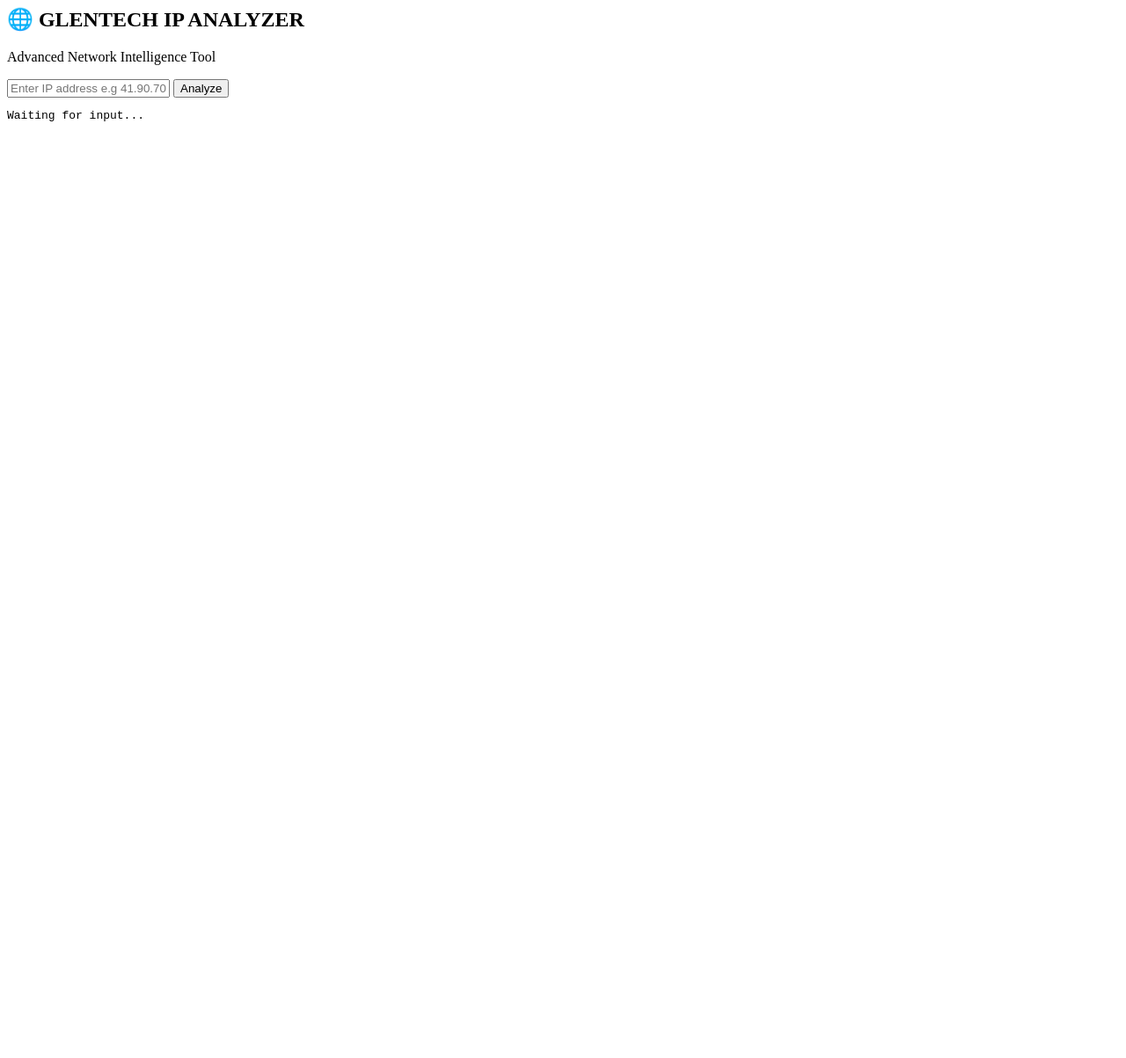
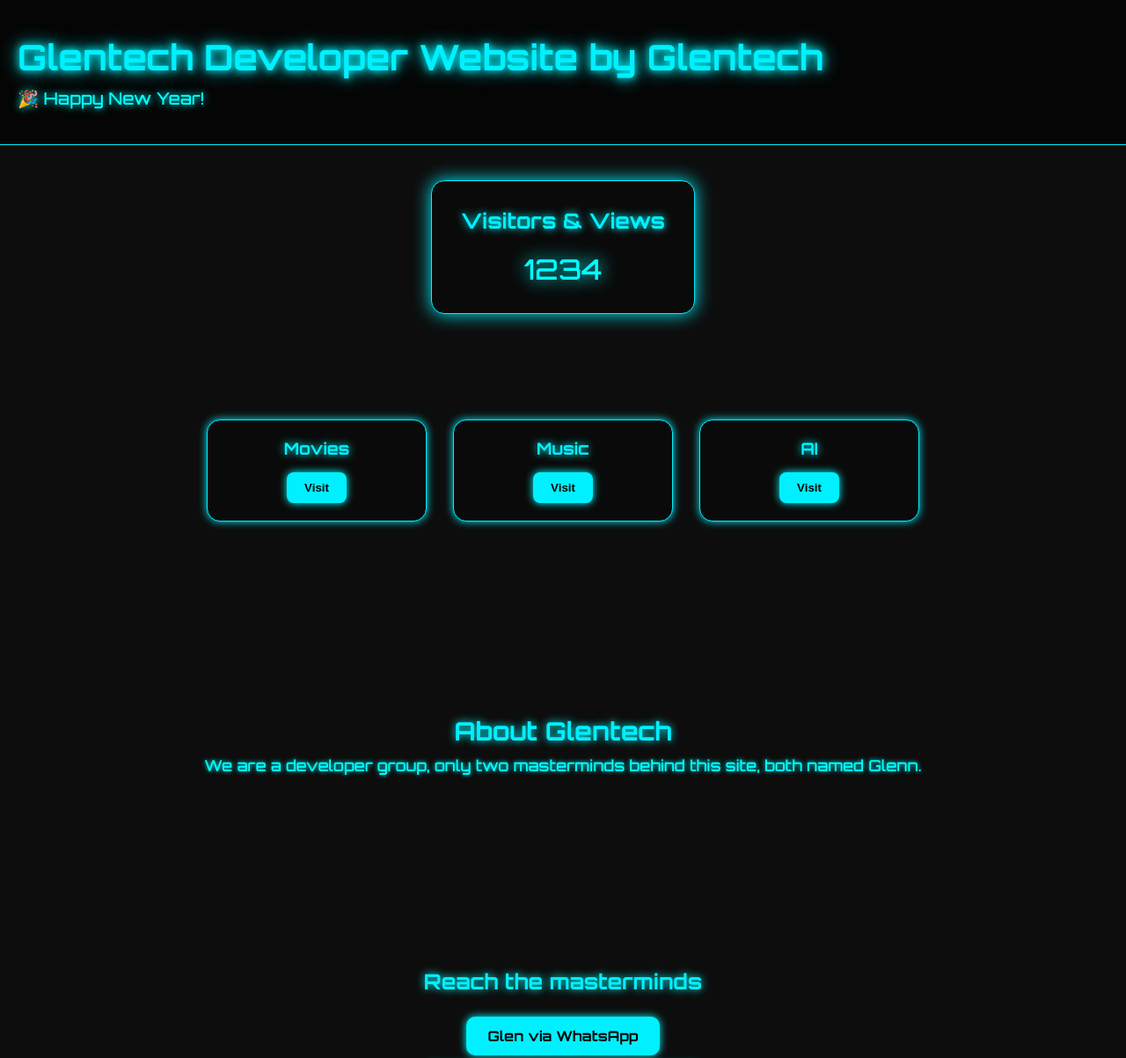
Before and after one commit to glentechkenya/glentechdeveloperweb, a plain HTML site: page index.html in a window 1280 px wide. Shown: the top 1203 px of the page at 88% size. Before the commit the page ends 800 px from the top, so only its background shows below. Drawn offline with Linux system fonts and the light colour scheme.

Commit message:
Update index.html

```diff
--- a/index.html
+++ b/index.html
@@ -1,33 +1,111 @@
-<section class="ip-tool">
-  <h2>🌐 GLENTECH IP ANALYZER</h2>
-  <p>Advanced Network Intelligence Tool</p>
+<!DOCTYPE html>
+<html lang="en">
+<head>
+<meta charset="UTF-8">
+<meta name="viewport" content="width=device-width, initial-scale=1.0">
+<title>Glentech Kenya Developer Website</title>
+<link href="https://fonts.googleapis.com/css2?family=Orbitron:wght@500;700&display=swap" rel="stylesheet">
+<style>
+  /* Global Styles */
+  * {margin:0; padding:0; box-sizing:border-box;}
+  body {font-family:'Orbitron', sans-serif; background:#0d0d0d; color:#00f0ff; scroll-behavior: smooth;}
+  a {text-decoration:none; color:#00f0ff;}
+  section {padding:80px 20px; text-align:center;}
 
-  <div class="ip-box">
-    <input id="ipInput" type="text" placeholder="Enter IP address e.g 41.90.70.195">
-    <button onclick="scanIP()">Analyze</button>
+  /* Header */
+  header {background:#050505; padding:40px 20px; border-bottom: 1px solid #00f0ff;}
+  header h1 {font-size:2.5rem; color:#00f0ff; text-shadow: 0 0 10px #0ff, 0 0 20px #00f0ff;}
+  header p {font-size:1.2rem; margin-top:10px; color:#0ff; text-shadow: 0 0 10px #0ff;}
+
+  /* Visitor Counter */
+  #stats {background:#0a0a0a; border:1px solid #00f0ff; border-radius:15px; width:300px; margin:40px auto; padding:30px; box-shadow: 0 0 20px #00f0ff;}
+  #stats h2 {font-size:1.5rem; margin-bottom:20px; color:#00f0ff; text-shadow:0 0 10px #0ff;}
+  .counter {font-size:2rem; color:#0ff; text-shadow:0 0 20px #0ff;}
+
+  /* Categories */
+  #categories {display:flex; flex-wrap:wrap; justify-content:center; gap:30px; margin-top:40px;}
+  .card {background:#0a0a0a; border:1px solid #00f0ff; border-radius:15px; width:250px; padding:20px; transition:0.3s; cursor:pointer; box-shadow: 0 0 10px #00f0ff;}
+  .card:hover {transform:scale(1.05); box-shadow:0 0 30px #00f0ff, 0 0 40px #0ff;}
+  .card h3 {margin-bottom:15px; text-shadow:0 0 10px #0ff;}
+  .card button {padding:10px 20px; border:none; border-radius:8px; background:#00f0ff; color:#050505; font-weight:bold; cursor:pointer; transition:0.3s; box-shadow:0 0 10px #0ff;}
+  .card button:hover {background:#0ff; box-shadow:0 0 20px #0ff;}
+
+  /* Developer Section */
+  #developer {margin-top:60px;}
+  #developer h2 {font-size:1.8rem; margin-bottom:10px; text-shadow:0 0 10px #0ff;}
+  #developer p {font-size:1.1rem; color:#0ff; text-shadow:0 0 5px #0ff;}
+
+  /* Contact */
+  #contact {margin-top:60px;}
+  #contact h2 {margin-bottom:20px; text-shadow:0 0 10px #0ff;}
+  #contact a {display:inline-block; padding:12px 25px; background:#00f0ff; color:#050505; border-radius:10px; font-weight:bold; transition:0.3s; box-shadow:0 0 10px #0ff; margin:5px 0;}
+  #contact a:hover {background:#0ff; box-shadow:0 0 20px #0ff;}
+
+  /* Follow Us */
+  #follow {margin-top:40px;}
+  #follow a {margin:0 10px; font-size:1.5rem; color:#00f0ff; transition:0.3s; text-shadow:0 0 5px #0ff;}
+  #follow a:hover {color:#0ff; text-shadow:0 0 20px #0ff;}
+</style>
+</head>
+<body>
+
+<header>
+  <h1>Glentech Developer Website by Glentech</h1>
+  <p>🎉 Happy New Year!</p>
+</header>
+
+<section id="stats">
+  <h2>Visitors & Views</h2>
+  <div class="counter" id="visitorCount">0</div>
+</section>
+
+<section id="categories">
+  <div class="card">
+    <h3>Movies</h3>
+    <button onclick="window.open('https://glenmoviescomke.vercel.app/', '_blank')">Visit</button>
   </div>
+  <div class="card">
+    <h3>Music</h3>
+    <button onclick="alert('Coming Soon!')">Visit</button>
+  </div>
+  <div class="card">
+    <h3>AI</h3>
+    <button onclick="window.open('https://ai-k9qa.onrender.com/', '_blank')">Visit</button>
+  </div>
+</section>
 
-  <pre id="ipOutput">Waiting for input...</pre>
+<section id="developer">
+  <h2>About Glentech</h2>
+  <p>We are a developer group, only two masterminds behind this site, both named Glenn.</p>
+</section>
+
+<section id="contact">
+  <h2>Reach the masterminds</h2>
+  <a href="https://wa.me/254718190267" target="_blank">Glen via WhatsApp</a><br>
+  <a href="https://wa.me/254104882369" target="_blank">GlentechKenya via WhatsApp</a>
+</section>
+
+<section id="follow">
+  <h2>Follow Us</h2>
+  <a href="https://whatsapp.com/channel/0029VbBz7he0G0XhFAUWt70P" target="_blank">WhatsApp Channel</a>
 </section>
 
 <script>
-async function scanIP() {
-  const ip = document.getElementById("ipInput").value.trim();
-  const output = document.getElementById("ipOutput");
+  // Visitor Counter Animation
+  let count = 0;
+  const visitorCount = document.getElementById('visitorCount');
+  const target = 1234; // Replace with real visitor data
+  const speed = 50;
 
-  if (!ip) {
-    output.textContent = "❌ Please enter an IP address";
-    return;
-  }
+  const updateCount = () => {
+    const increment = Math.ceil(target / speed);
+    count += increment;
+    if (count > target) count = target;
+    visitorCount.textContent = count;
+    if (count < target) setTimeout(updateCount, 50);
+  };
+  updateCount();
+</script>
 
-  output.textContent = "🔍 Scanning IP...";
-
-  try {
-    const res = await fetch(`/api/ipstalk?ip=${encodeURIComponent(ip)}`);
-    const data = await res.json();
-    output.textContent = JSON.stringify(data, null, 2);
-  } catch (e) {
-    output.textContent = "❌ Error: " + e;
-  }
-}
-</script>
+</body>
+</html>
```
